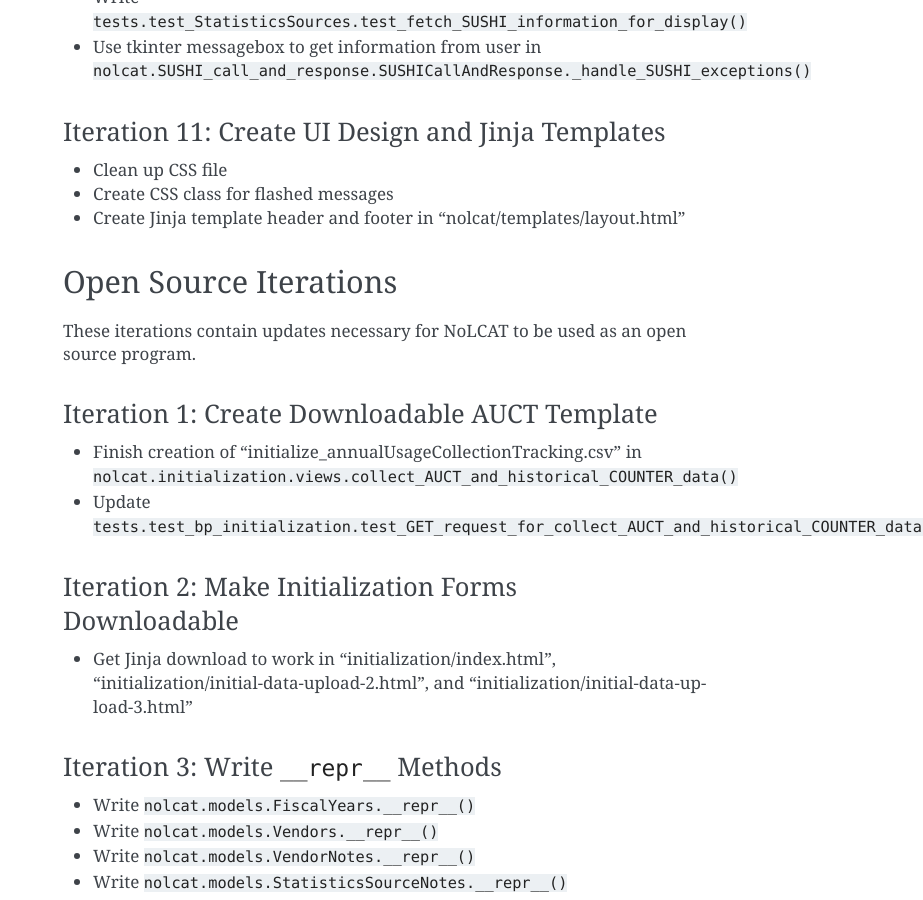
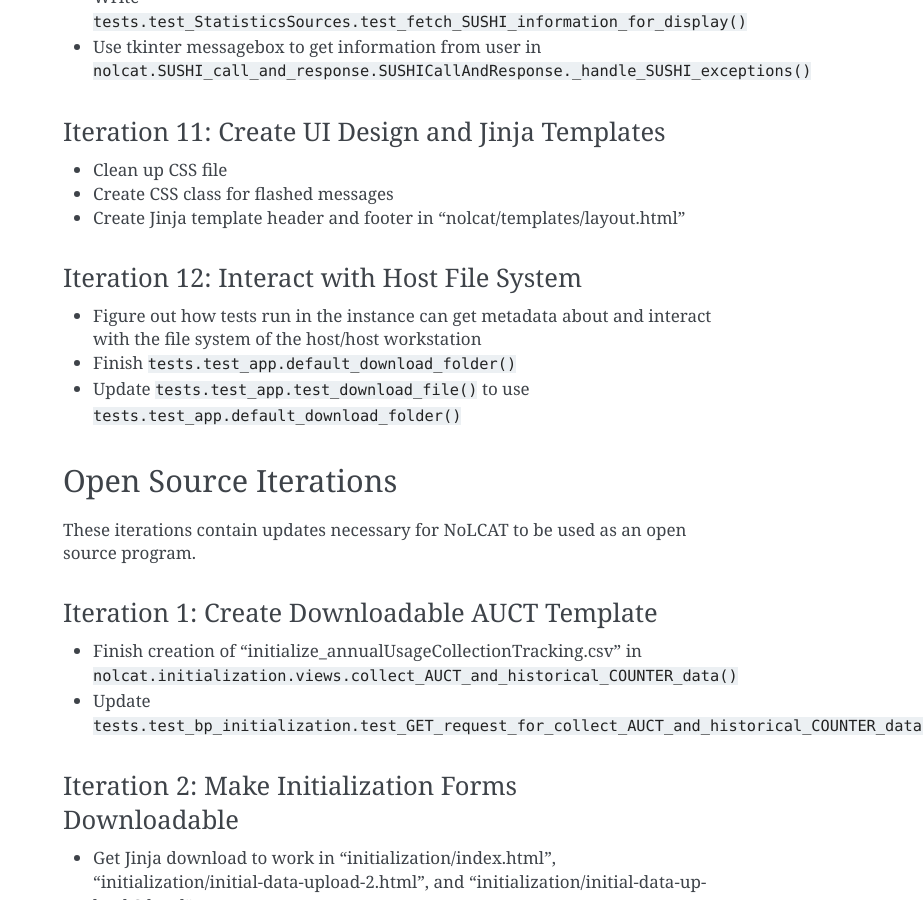
Before and after one commit to ereiskind/nolcat, a Sphinx documentation site: the page built from docs/source/roadmap.rst, in a window 1280 px wide and 900 px high, scrolled down 6533 px. Shown: the whole window, without its empty margins (357-1280 px from the left). Built offline with Sphinx 7.4.7, drawn with Linux system fonts in a browser that asks for light colours; some of the changed text lies outside the part shown.

Commit message:
Add iteration corresponding to to-dos

```diff
--- a/docs/source/roadmap.rst
+++ b/docs/source/roadmap.rst
@@ -168,6 +168,12 @@ Iteration 11: Create UI Design and Jinja Templates
 * Create CSS class for flashed messages
 * Create Jinja template header and footer in "nolcat/templates/layout.html"
 
+Iteration 12: Interact with Host File System
+============================================
+* Figure out how tests run in the instance can get metadata about and interact with the file system of the host/host workstation
+* Finish ``tests.test_app.default_download_folder()``
+* Update ``tests.test_app.test_download_file()`` to use ``tests.test_app.default_download_folder()``
+
 Open Source Iterations
 **********************
 These iterations contain updates necessary for NoLCAT to be used as an open source program.
```
